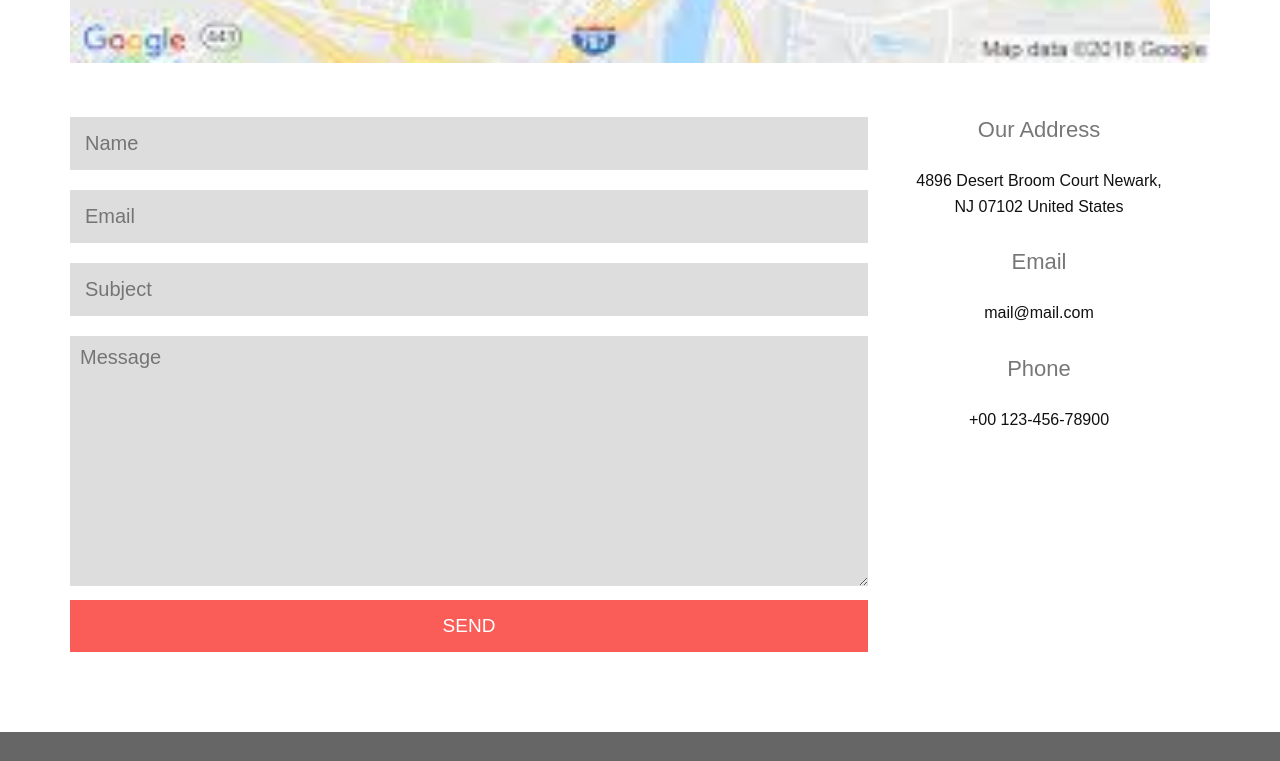
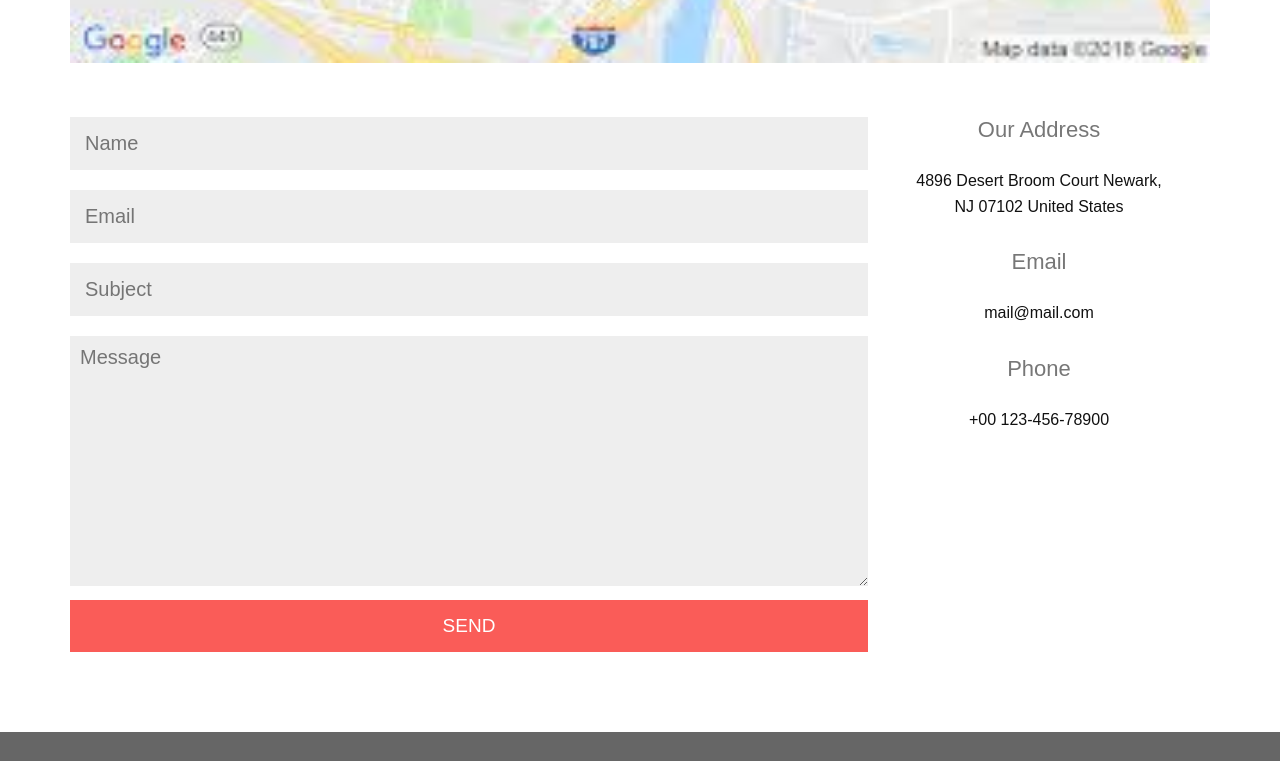
Before and after one commit to AHMED1CB/Moderno-website, a plain HTML site: page index.html in a window 1280 px wide. Shown: the part 2927-3688 px from the top of the page. Drawn offline with Linux system fonts and the light colour scheme.

Commit message:
Update style.css

```diff
--- a/css/style.css
+++ b/css/style.css
@@ -389,7 +389,7 @@ input{
 font-size: 20px;
 padding: 15px;
 transition: 0.5s;
-background: #ddd;
+background: #eee;
 width: 100%;
 margin-bottom: 20px
 }
@@ -397,7 +397,7 @@ margin-bottom: 20px
 textarea{
 width: 100%;
 height: 250px;
-background: #ddd
+background: #eee
 }
 
 .form button.send{
```
